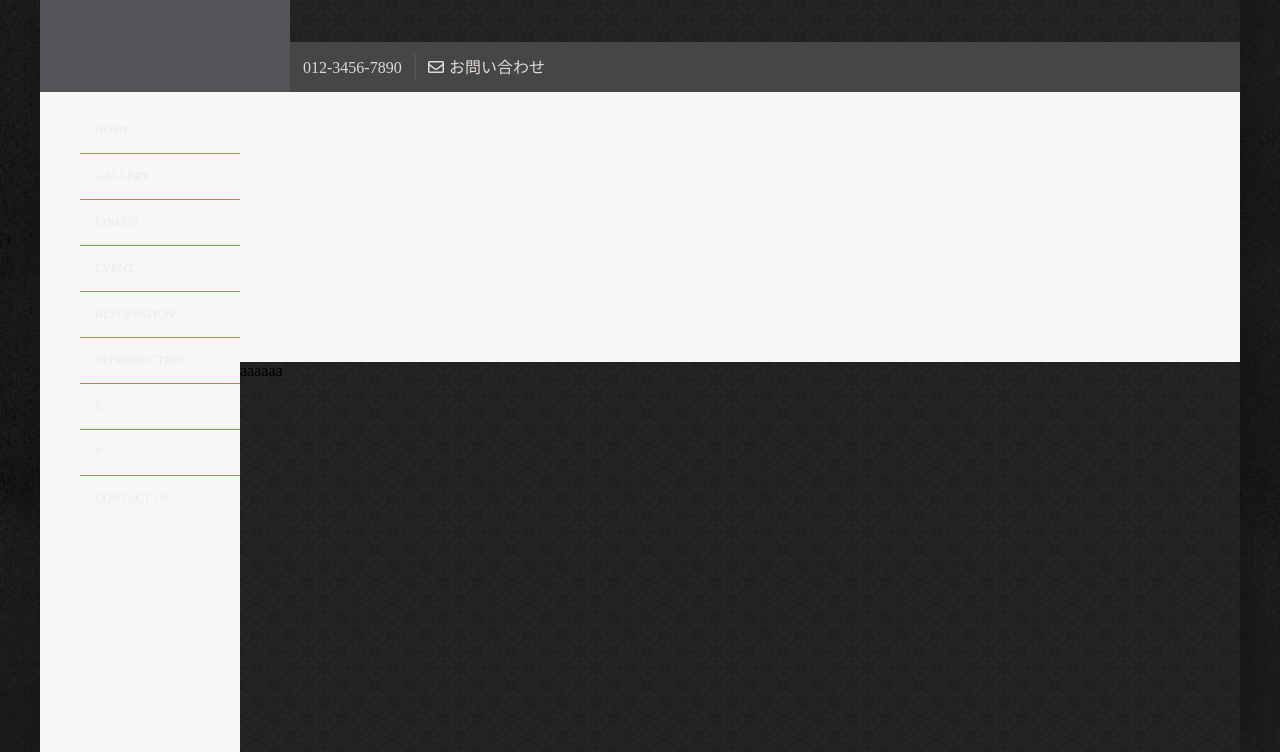
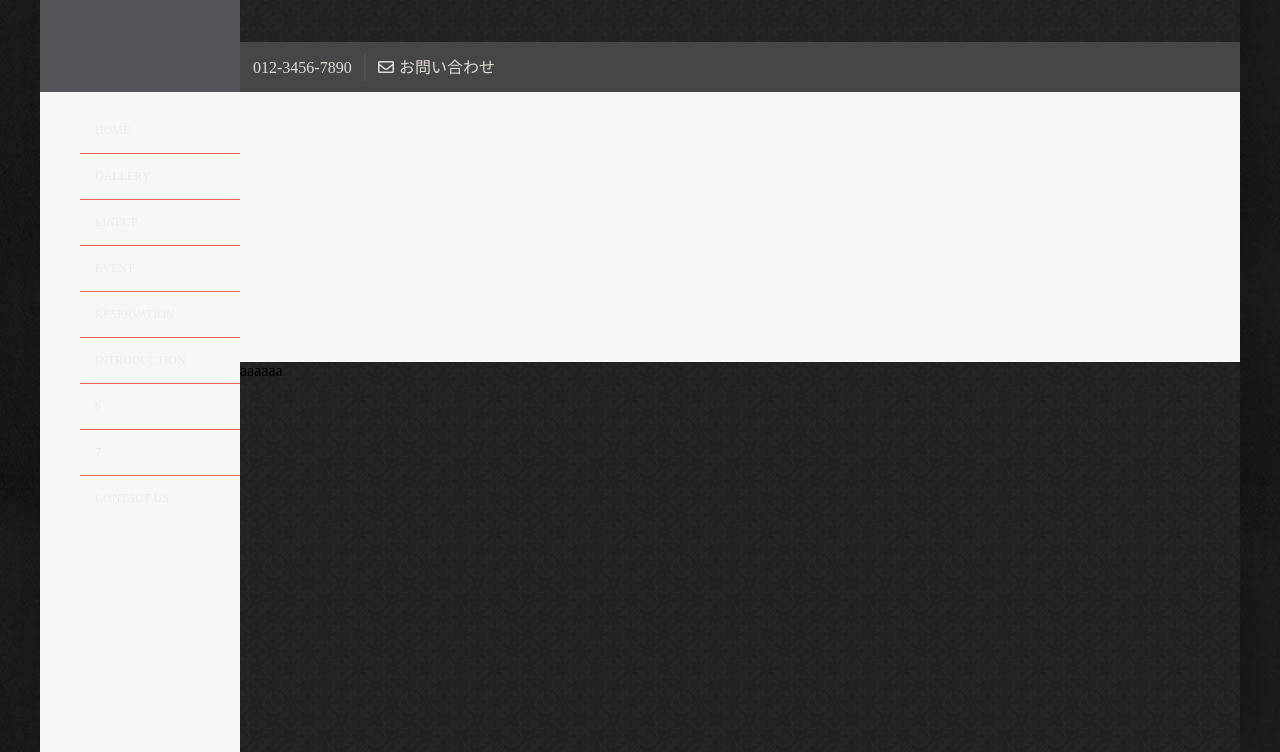
Before and after one commit to k-takahashi78/Sample-Homepage, a plain HTML site: page index.html in a window 1280 px wide. Shown: the part 48-800 px from the top of the page. Drawn offline with Linux system fonts and the light colour scheme.

Commit message:
no message

```diff
--- a/style.css
+++ b/style.css
@@ -39,7 +39,7 @@ body{
   grid-column:1/3;
   display:grid;
   grid-template-rows:90px 50px;
-  grid-template-columns:250px 950px;
+  grid-template-columns:200px 1000px;
 
 }
 .header-logo-img1{
```
